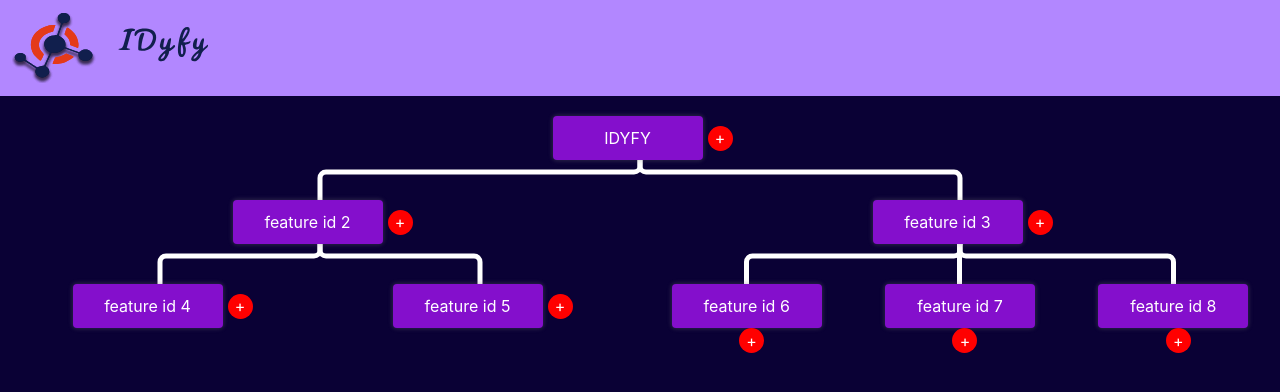
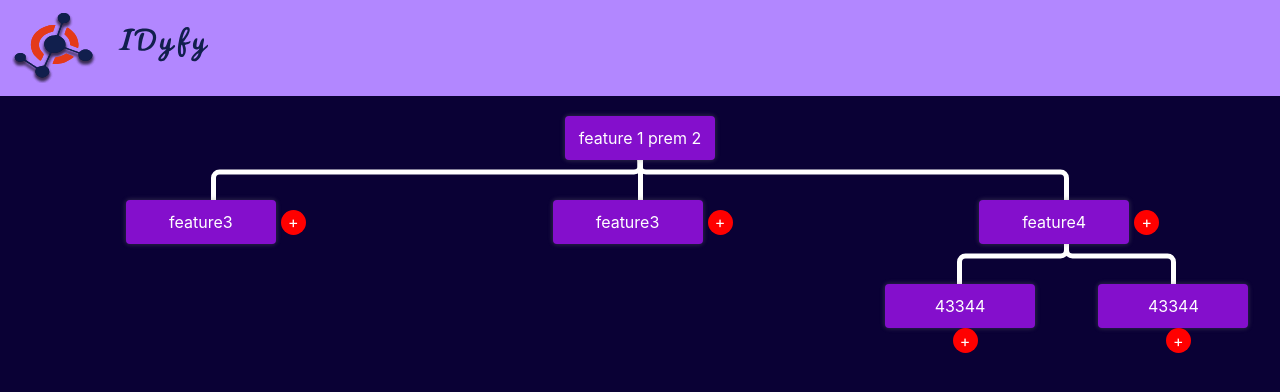
Before and after one commit to srinivass2000/IDyfy, a React (Create React App) app in the folder client/: page /graph_3 in a window 1280 px wide. Shown: the top 392 px of the page. Built offline with nearby package versions, Linux system fonts and the light colour scheme; sample sign-in values are in the browser's storage.

Commit message:
Tree hide and show feature working

```diff
--- a/client/src/components/graph/graph_3.js
+++ b/client/src/components/graph/graph_3.js
@@ -1,45 +1,113 @@
 import React, { useEffect, useState } from "react";
 import Graph_3_Iterate from "./graph_3_iterate_root";
 import "./lib/treestyle.css";
+import axios from "axios";
+import authHeader from "../../services/auth-header";
+
 const Graph_3 = () => {
-  let Data = [
-    { id: 1, parentid: "root", descp: "IDYFY" },
-    { id: 2, parentid: 1, descp: "feature id 2" },
-    { id: 3, parentid: 1, descp: "feature id 3" },
-    { id: 4, parentid: 2, descp: "feature id 4" },
-    { id: 5, parentid: 2, descp: "feature id 5" },
-    { id: 6, parentid: 3, descp: "feature id 6" },
-    { id: 7, parentid: 3, descp: "feature id 7" },
-    { id: 8, parentid: 3, descp: "feature id 8" },
+  let dodo = [
+    {
+      _id: "61eeed4daf56b67335d393ab", // root ID
+      title: "feature 1 prem  2",
+      user_id: "61eedf338824f70eb12c70e9",
+      idea_id: "61eee0198824f70eb12c7107",
+      parent_id: "61eee0198824f70eb12c7107",
+      show: 0,
+    },
+    {
+      _id: "62361b3407f57f1918170e5d",
+      title: "feature3",
+      user_id: "61eedf338824f70eb12c70e9",
+      idea_id: "61eee0198824f70eb12c7107",
+      parent_id: "61eeed4daf56b67335d393ab",
+      show: 0,
+    },
+    {
+      _id: "62361b3407f57f1918170e5a",
+      title: "feature3",
+      user_id: "61eedf338824f70eb12c70e9",
+      idea_id: "61eee0198824f70eb12c7107",
+      parent_id: "61eeed4daf56b67335d393ab",
+      show: 0,
+    },
+    {
+      _id: "62361b4107f57f1918170e5d",
+      title: "feature4",
+      user_id: "61eedf338824f70eb12c70e9",
+      idea_id: "61eee0198824f70eb12c7107",
+      parent_id: "61eeed4daf56b67335d393ab",
+      show: 0,
+    },
+    {
+      _id: "62361b4107f57f1918170e523",
+      title: "feature4",
+      user_id: "61eedf338824f70eb12c70e9",
+      idea_id: "61eee0198824f70eb12c7107",
+      parent_id: "62361b4107f57f1918170e5d",
+      show: 0,
+    },
+    {
+      _id: "62361b4107f57f1918170e325d",
+      title: "feature4",
+      user_id: "61eedf338824f70eb12c70e9",
+      idea_id: "61eee0198824f70eb12c7107",
+      parent_id: "62361b4107f57f1918170e5d",
+      show: 0,
+    },
   ];
+  let root_id = "";
+  // const [ShowHideArray] = useState(new Array(dodo.length).fill(0));
+  // ShowHideArray[0] = 1;
+
   const [allLinks, SetAllLinks] = useState([]);
-  // let allLinks = [];
-  let ShowHideArray = new Array(Data.length).fill(0);
-  ShowHideArray[0] = 1;
-  const [TreeData, SetTreeData] = useState(Data);
+  const [TreeData, SetTreeData] = useState(dodo);
+  // const [TreeData, SetTreeData] = useState();
+
+  const OnReceiving1stData = () => {
+    TreeData.map((item) => {
+      //if roo
+      if (item.parent_id == item.idea_id) {
+        item.show = 1;
+        root_id = item._id;
+      }
+    });
+  };
+  OnReceiving1stData();
   const Clicked = (p) => {
     console.log("Clicked on item " + p);
-    if (ShowHideArray[p] === 0) {
-      ShowHideArray[p] = 1;
-    } else {
-      ShowHideArray[p] = 0;
-    }
-    console.log(ShowHideArray);
-    // SetTreeData([
-    //   { id: 1, parentid: "root", descp: "IDYFY" },
-    //   { id: 2, parentid: 1, descp: "feature id 2" },
-    //   { id: 3, parentid: 1, descp: "feature id 3" },
-    //   { id: 4, parentid: 2, descp: "feature id 4" },
-    //   { id: 5, parentid: 2, descp: "feature id 5" },
-    // ]);
+    TreeData.map((item) => {
+      if (item._id == p) {
+        if (item.show == 0) {
+          // show kids
+          item.show = 1;
+          SetAllLinks([]);
+          // api call to BE to get children
+          //   CODE HERE
+          //  setTreeData(...TreeData, res)
+        } else {
+          // hide kids
+          SetAllLinks([]);
+          // find only items without that parent id
+          const result = TreeData.filter((node) => node.parent_id !== p);
+          SetTreeData(result);
+          item.show = 0;
+        }
+        console.log(TreeData);
+      }
+    });
   };
+
   let pathNumber = 1,
     strokeWidth = "5px",
     strokeColor = "#FFFFFfff";
 
   function generatepath() {
     TreeData.map((data, key) => {
-      key == 0 ? <></> : allLinks.push(["path" + key, data.parentid, data.id]);
+      key == 0 ? (
+        <></>
+      ) : (
+        allLinks.push(["path" + key, data.parent_id, data._id])
+      );
     });
   }
 
@@ -60,11 +128,13 @@ const Graph_3 = () => {
   function connectCard() {
     let svg = document.getElementById("tree__svg-container__svg");
     generatepath();
+    // console.log(allLinks);
+    svg.innerHTML = "";
     for (let i = 0; allLinks.length > i; i++) {
       path();
     }
     for (let i = 0; allLinks.length > i; i++) {
-      console.log(document.getElementById(allLinks[i][0]));
+      // console.log(document.getElementById(allLinks[i][0]));
       connectElements(
         svg,
         document.getElementById(allLinks[i][0]),
@@ -174,6 +244,29 @@ const Graph_3 = () => {
   useEffect(() => {
     connectCard();
   }, [TreeData]);
+
+  // useEffect(async () => {
+  //   try {
+  //     await axios
+  //       .get(
+  //         "/api/feature/features-by-parent?idea_id=61eee0198824f70eb12c7107",
+  //         {
+  //           headers: authHeader(),
+  //         }
+  //       )
+  //       .then(
+  //         (res) => {
+  //           SetTreeData(res.data.features);
+  //           console.log(res.data.features);
+  //         },
+  //         (err) => {
+  //           console.log(err);
+  //         }
+  //       );
+  //   } catch (e) {
+  //     console.log(e);
+  //   }
+  // }, []);
   return (
     <div>
       <div>
@@ -182,14 +275,14 @@ const Graph_3 = () => {
             <svg id="tree__svg-container__svg"></svg>
           </div>
           <div id="tree__container">
-            <div className="tree__container__step__card" id="1">
+            <div className="tree__container__step__card" id={root_id}>
               <div className="dropdown">
                 <p
                   className="tree__container__step__card__p"
                   data-bs-toggle="dropdown"
                   aria-expanded="false"
                 >
-                  {TreeData[0].descp}
+                  {TreeData[0].title}
                 </p>
                 <ul
                   className="dropdown-menu"
@@ -211,7 +304,7 @@ const Graph_3 = () => {
                   </li>
                   <li>Hide/Show Children</li>
                 </ul>
-                <button
+                {/* <button
                   className="HideShow relative"
                   onClick={() => Clicked(1)}
                   style={{
@@ -224,7 +317,7 @@ const Graph_3 = () => {
                   }}
                 >
                   +
-                </button>
+                </button> */}
               </div>
             </div>
             <div
@@ -233,8 +326,8 @@ const Graph_3 = () => {
             >
               <Graph_3_Iterate
                 tree={TreeData}
-                id={1}
-                pathno={1}
+                _id={root_id}
+                // pathno={1}
                 Clicked={Clicked}
               />
             </div>
--- a/client/src/components/graph/graph_3_iterate_children.js
+++ b/client/src/components/graph/graph_3_iterate_children.js
@@ -6,7 +6,7 @@ const Graph_3_iterate_children = (props) => {
     //   pathNumber = props.pathno,
     //   strokeWidth = "5px",
     //   strokeColor = "#000000",
-    id = props.id;
+    _id = props._id;
 
   // const path = () => {
   //   let newpath = document.createElementNS(
@@ -26,11 +26,11 @@ const Graph_3_iterate_children = (props) => {
     <>
       <div className="tree__container__branch">
         {TreeData.map((item, key) =>
-          item.parentid === id ? (
+          item.parent_id === _id ? (
             <div className="tree__container__step" key={"div" + key}>
               <div
                 className="tree__container__step__card dropdown"
-                id={item.id}
+                id={item._id}
               >
                 {/* {(cardkey = "card_" + item.id)} */}
                 <p
@@ -39,7 +39,7 @@ const Graph_3_iterate_children = (props) => {
                   data-bs-toggle="dropdown"
                   aria-expanded="false"
                 >
-                  {item.descp}
+                  {/* {item.title} */}43344
                 </p>
                 <ul className="dropdown-menu">
                   <li>
@@ -73,7 +73,7 @@ const Graph_3_iterate_children = (props) => {
                 </ul>
                 <button
                   className="HideShow relative"
-                  onClick={() => props.Clicked(item.id)}
+                  onClick={() => props.Clicked(item._id)}
                   style={{
                     color: "white",
                     backgroundColor: "red",
@@ -89,7 +89,7 @@ const Graph_3_iterate_children = (props) => {
               {/* {path()} */}
               <Graph_3_iterate_children
                 tree={TreeData}
-                id={item.id}
+                _id={item._id}
                 Clicked={props.Clicked}
               />
             </div>
--- a/client/src/components/graph/graph_3_iterate_root.js
+++ b/client/src/components/graph/graph_3_iterate_root.js
@@ -3,11 +3,11 @@ import Graph_3_Iterate2 from "./graph_3_iterate_children";
 import "./lib/treestyle.css";
 const Graph_3_Iterate = (props) => {
   let TreeData = props.tree,
-    cardkey = "",
+    // cardkey = "",
     //   pathNumber = props.pathno,
     //   strokeWidth = "5px",
     //   strokeColor = "red",
-    id = props.id;
+    _id = props._id;
   // const path = () => {
   //   let newpath = document.createElementNS(
   //     "http://www.w3.org/2000/svg",
@@ -25,9 +25,9 @@ const Graph_3_Iterate = (props) => {
     // <div className="tree__container__step">
     <>
       {TreeData.map((item, key) =>
-        item.parentid === id ? (
+        item.parent_id == _id ? (
           <div className="tree__container__step" key={"div" + key}>
-            <div className="tree__container__step__card dropdown" id={item.id}>
+            <div className="tree__container__step__card dropdown" id={item._id}>
               {/* {(cardkey = "card_" + item.id)} */}
               <p
                 // id={cardkey}
@@ -35,7 +35,7 @@ const Graph_3_Iterate = (props) => {
                 data-bs-toggle="dropdown"
                 aria-expanded="false"
               >
-                {item.descp}
+                {item.title}
               </p>
               <ul className="dropdown-menu">
                 <li>
@@ -69,7 +69,7 @@ const Graph_3_Iterate = (props) => {
               </ul>
               <button
                 className="HideShow relative"
-                onClick={() => props.Clicked(item.id)}
+                onClick={() => props.Clicked(item._id)}
                 style={{
                   color: "white",
                   backgroundColor: "red",
@@ -86,7 +86,7 @@ const Graph_3_Iterate = (props) => {
             {/* {path()} */}
             <Graph_3_Iterate2
               tree={TreeData}
-              id={item.id}
+              _id={item._id}
               Clicked={props.Clicked}
             />
           </div>
```
